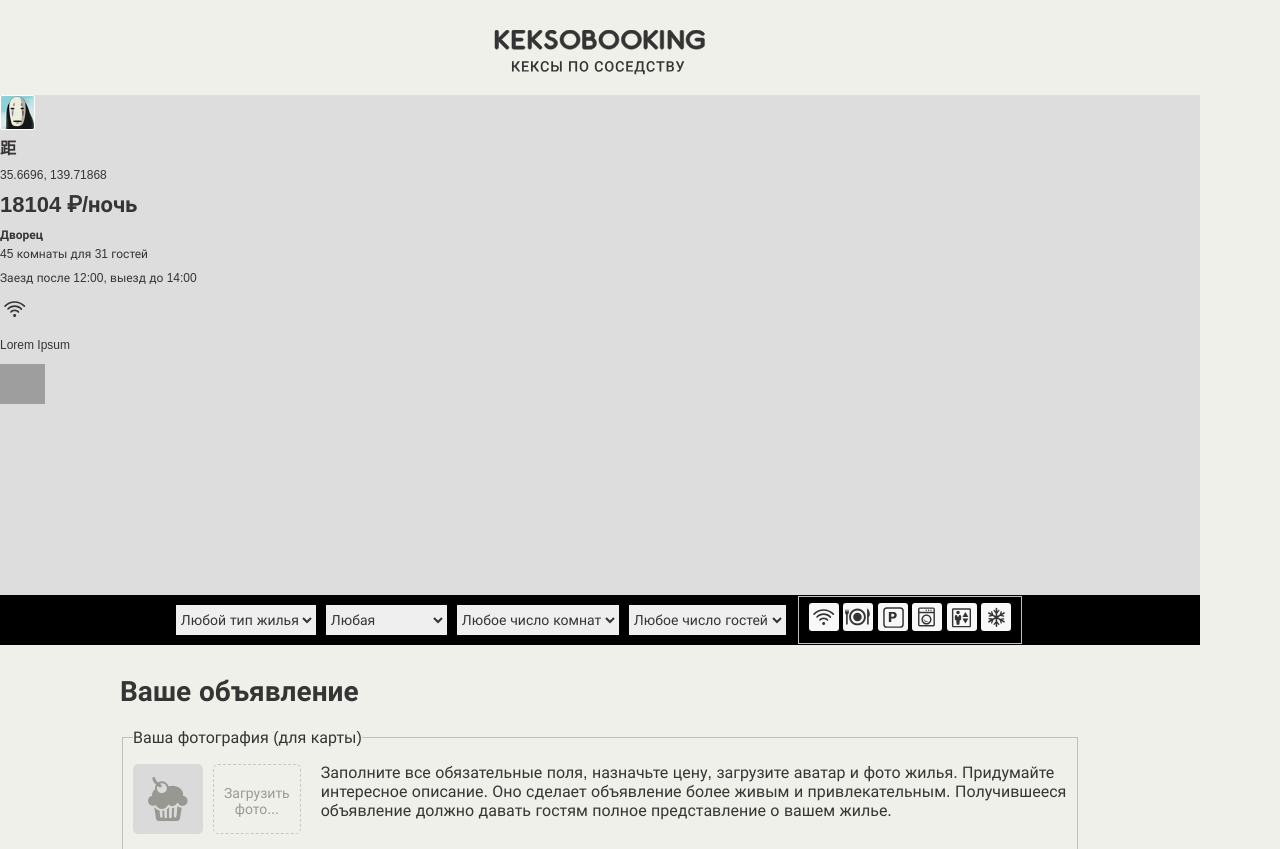
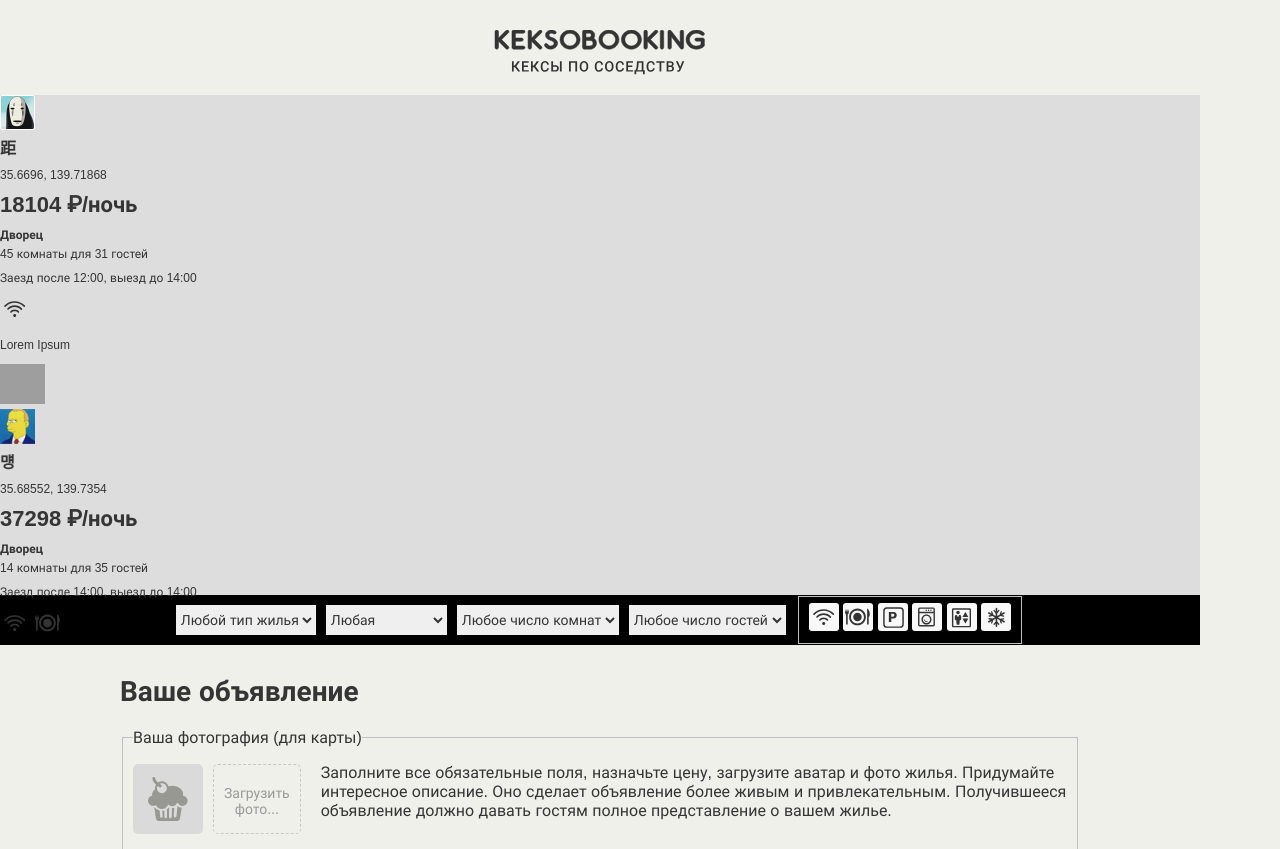
Before and after one commit to htmlacademy-javascript/1740765-keksobooking-26, a website with bundled scripts: page index.html in a window 1280 px wide. Shown: the top 849 px of the page. Built offline with nearby package versions, Linux system fonts and the light colour scheme; grey boxes are pictures that could not be loaded.

Commit message:
Adds even more fixes

```diff
--- a/index.html
+++ b/index.html
@@ -229,8 +229,5 @@
     </div>
   </template>
   <script src="js/main.js" type="module"></script>
-  <script src="js/data.js" type="module"></script>
-  <script src="js/util.js" type="module"></script>
-  <script src="js/markup.js" type="module"></script>
 </body>
 </html>
--- a/js/markup.js
+++ b/js/markup.js
@@ -1,5 +1,13 @@
 import {createFewAds} from './data.js';
-const generatedAds = createFewAds(1);
+
+const housingTypes = {
+  flat: 'Квартира',
+  bungalow: 'Бунгало',
+  house: 'Дом',
+  palace: 'Дворец',
+  hotel: 'Отель'
+};
+
 const cardTemplate = document.querySelector('#card').content;
 const list = document.querySelector('.map__canvas');
 const card = cardTemplate.querySelector('.popup');
@@ -12,27 +20,7 @@ const setData = function (element, valuetoCheck, elementProperty = 'textContent'
   }
 };
 
-for (let i = 0; i < generatedAds.length; i++) {
-  const newCard = card.cloneNode(true);
-
-  setData(newCard.querySelector('.popup__title'), generatedAds[i].offer.title, 'textContent');
-  setData(newCard.querySelector('.popup__text--address'), generatedAds[i].offer.address, 'textContent');
-  setData(newCard.querySelector('.popup__text--price'), generatedAds[i].offer.price.toString(), 'textContent', `${generatedAds[i].offer.price.toString()} ₽/ночь`);
-
-  const housingTypes = {
-    flat: 'Квартира',
-    bungalow: 'Бунгало',
-    house: 'Дом',
-    palace: 'Дворец',
-    hotel: 'Отель'
-  };
-
-  setData(newCard.querySelector('.popup__type'), generatedAds[i].offer.type, 'textContent', housingTypes[generatedAds[i].offer.type]);
-  setData(newCard.querySelector('.popup__text--capacity'), [generatedAds[i].offer.rooms, generatedAds[i].offer.guests], 'textContent', `${generatedAds[i].offer.rooms} комнаты для ${generatedAds[i].offer.guests} гостей`);
-  setData(newCard.querySelector('.popup__text--time'), [generatedAds[i].offer.checkin, generatedAds[i].offer.checkout], 'textContent', `Заезд после ${generatedAds[i].offer.checkin}, выезд до ${generatedAds[i].offer.checkout}`);
-
-  const features = newCard.querySelectorAll('.popup__feature');
-  const generatedFeatures = generatedAds[i].offer.features;
+const createFeatures = function (features, generatedFeatures) {
   const modifiers = generatedFeatures.map((feature) => `popup__feature--${feature}`);
   features.forEach((featuresItem) => {
     const modifier = featuresItem.classList[1];
@@ -40,12 +28,9 @@ for (let i = 0; i < generatedAds.length; i++) {
       featuresItem.remove();
     }
   });
+};
 
-  setData(newCard.querySelector('.popup__description'), generatedAds[i].offer.description, 'textContent');
-
-  const photosList = newCard.querySelector('.popup__photos');
-  const photo = newCard.querySelector('.popup__photo');
-  const generatedPhotos = generatedAds[i].offer.photos;
+const createPhotos = function (photosList, photo, generatedPhotos) {
 
   photo.src = generatedPhotos[0];
   generatedPhotos.shift();
@@ -58,8 +43,31 @@ for (let i = 0; i < generatedAds.length; i++) {
     photosList.appendChild(newPhoto);
     newPhoto.src = item;
   });
+};
 
-  setData(newCard.querySelector('.popup__avatar'), generatedAds[i].author.avatarURL, 'src');
+const renderCards = function (generatedAds) {
 
-  list.appendChild(newCard);
-}
+  for (let i = 0; i < generatedAds.length; i++) {
+
+    const newCard = card.cloneNode(true);
+
+    setData(newCard.querySelector('.popup__title'), generatedAds[i].offer.title, 'textContent');
+    setData(newCard.querySelector('.popup__text--address'), generatedAds[i].offer.address, 'textContent');
+    setData(newCard.querySelector('.popup__text--price'), generatedAds[i].offer.price.toString(), 'textContent', `${generatedAds[i].offer.price.toString()} ₽/ночь`);
+
+    setData(newCard.querySelector('.popup__type'), generatedAds[i].offer.type, 'textContent', housingTypes[generatedAds[i].offer.type]);
+    setData(newCard.querySelector('.popup__text--capacity'), [generatedAds[i].offer.rooms, generatedAds[i].offer.guests], 'textContent', `${generatedAds[i].offer.rooms} комнаты для ${generatedAds[i].offer.guests} гостей`);
+    setData(newCard.querySelector('.popup__text--time'), [generatedAds[i].offer.checkin, generatedAds[i].offer.checkout], 'textContent', `Заезд после ${generatedAds[i].offer.checkin}, выезд до ${generatedAds[i].offer.checkout}`);
+
+    setData(newCard.querySelector('.popup__description'), generatedAds[i].offer.description, 'textContent');
+
+    createFeatures(newCard.querySelectorAll('.popup__feature'), generatedAds[i].offer.features);
+    createPhotos(newCard.querySelector('.popup__photos'), newCard.querySelector('.popup__photo'), generatedAds[i].offer.photos);
+
+    setData(newCard.querySelector('.popup__avatar'), generatedAds[i].author.avatarURL, 'src');
+
+    list.appendChild(newCard);
+  }
+};
+
+renderCards(createFewAds(3));
```
